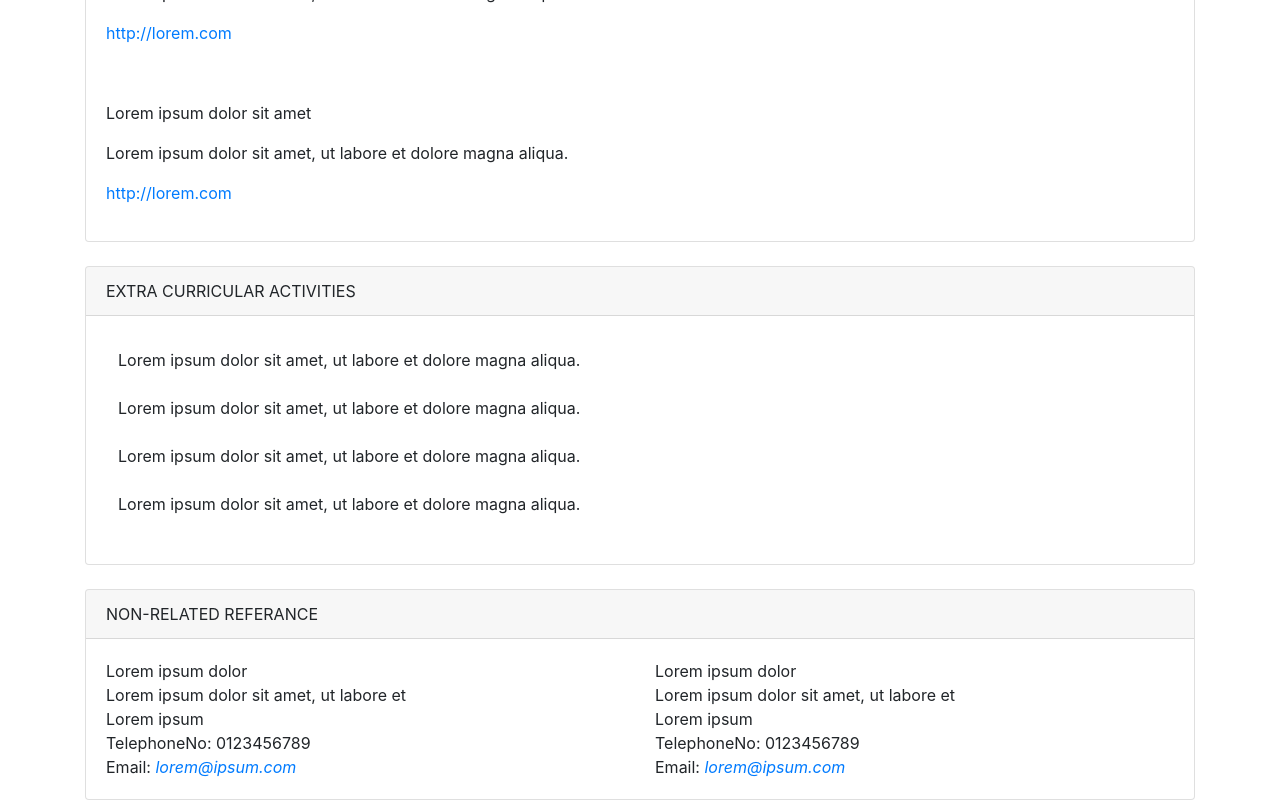
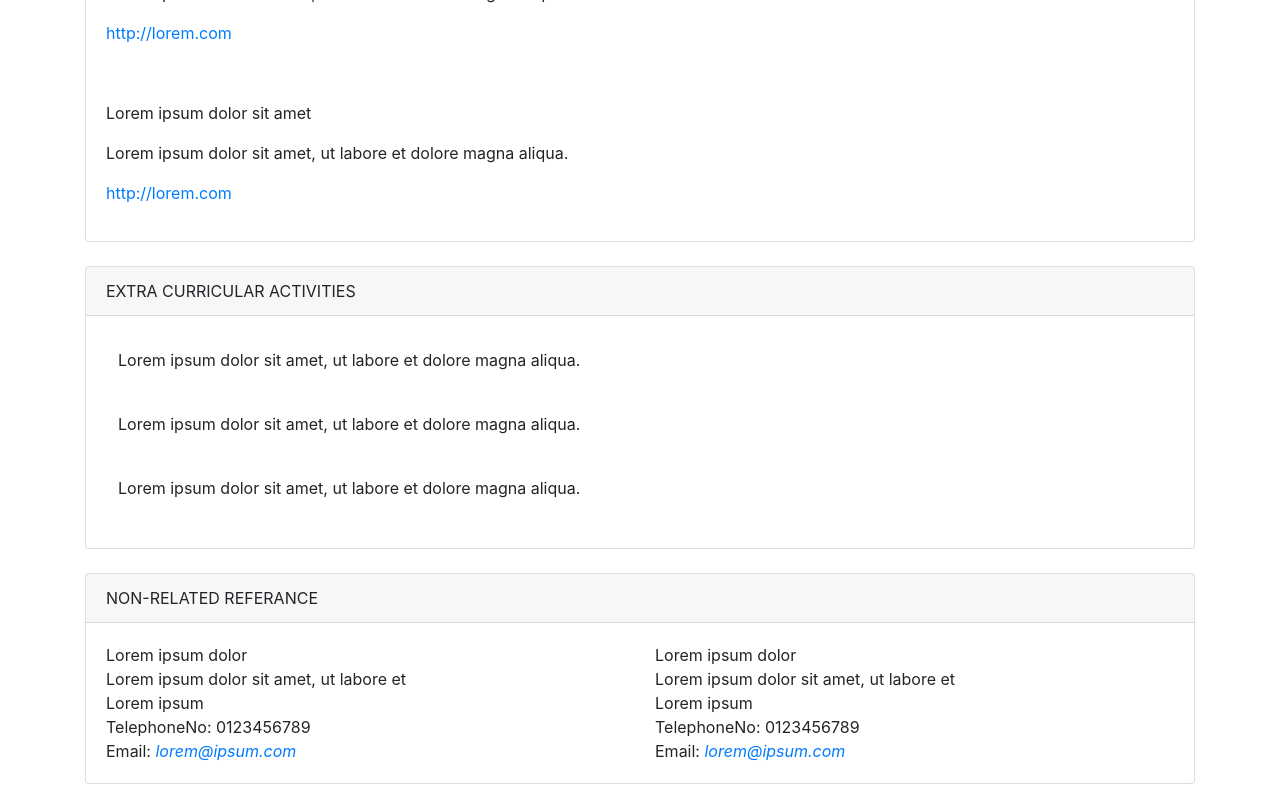
Before and after one commit to thilina01/cv, an Angular app: page / in a window 1280 px wide. Shown: the part 2449-3249 px from the top of the page. Built offline with nearby package versions, Linux system fonts and the light colour scheme.

Commit message:
Remove unwanted code and add new

```diff
--- a/src/app/app.component.ts
+++ b/src/app/app.component.ts
@@ -25,8 +25,8 @@ export class AppComponent {
       isEnabled: true,
       records: [
         {
-          positions: [ "Lorem", "Lorem ipsum", "Lorem", "Lorem","Lorem","Lorem" ],
-          locations: ["Lorem", "Lorem", "Lorem", "Lorem","Lorem","Lorem","Lorem","Lorem"]
+          positions: ["Lorem", "Lorem ipsum", "Lorem", "Lorem", "Lorem", "Lorem"],
+          locations: ["Lorem", "Lorem", "Lorem", "Lorem", "Lorem", "Lorem", "Lorem", "Lorem"]
         },
       ]
     },
@@ -164,10 +164,17 @@ export class AppComponent {
     },
     extraData: {
       isEnabled: true,
-      extra1: "Lorem ipsum dolor sit amet, ut labore et dolore magna aliqua.",
-      extra2: "Lorem ipsum dolor sit amet, ut labore et dolore magna aliqua.",
-      extra3: "Lorem ipsum dolor sit amet, ut labore et dolore magna aliqua.",
-      extra4: "Lorem ipsum dolor sit amet,  ut labore et dolore magna aliqua."
+      records: [
+        {
+          extraActivities: "Lorem ipsum dolor sit amet, ut labore et dolore magna aliqua.",
+        },
+        {
+          extraActivities: "Lorem ipsum dolor sit amet, ut labore et dolore magna aliqua.",
+        },
+        {
+          extraActivities: "Lorem ipsum dolor sit amet, ut labore et dolore magna aliqua."
+        }
+      ]
     },
     nonRelatedData: {
       isEnabled: true,
--- a/src/app/extra/extra.component.html
+++ b/src/app/extra/extra.component.html
@@ -4,18 +4,9 @@
       EXTRA CURRICULAR ACTIVITIES
     </div>
     <div class="card-body">
-      <table class="table table-borderless">
+      <table class="table table-borderless" *ngFor="let record of extraData.records">
         <tr>
-          <td>{{extraData.extra1}}</td>
-        </tr>
-        <tr>
-          <td>{{extraData.extra2}}</td>
-        </tr>
-        <tr>
-          <td>{{extraData.extra3}}</td>
-        </tr>
-        <tr>
-          <td>{{extraData.extra4}}</td>
+          <td>{{record.extraActivities}}</td>
         </tr>
       </table>
     </div>
```
